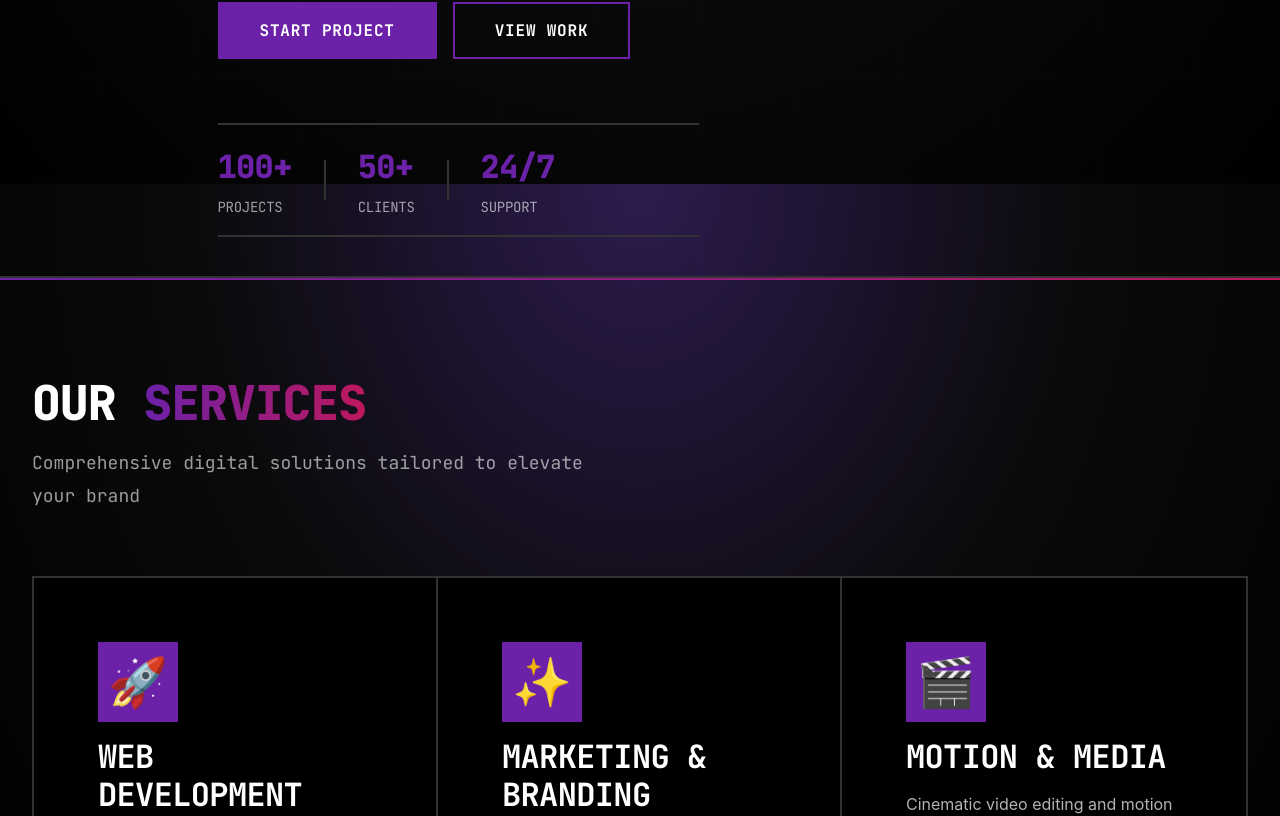
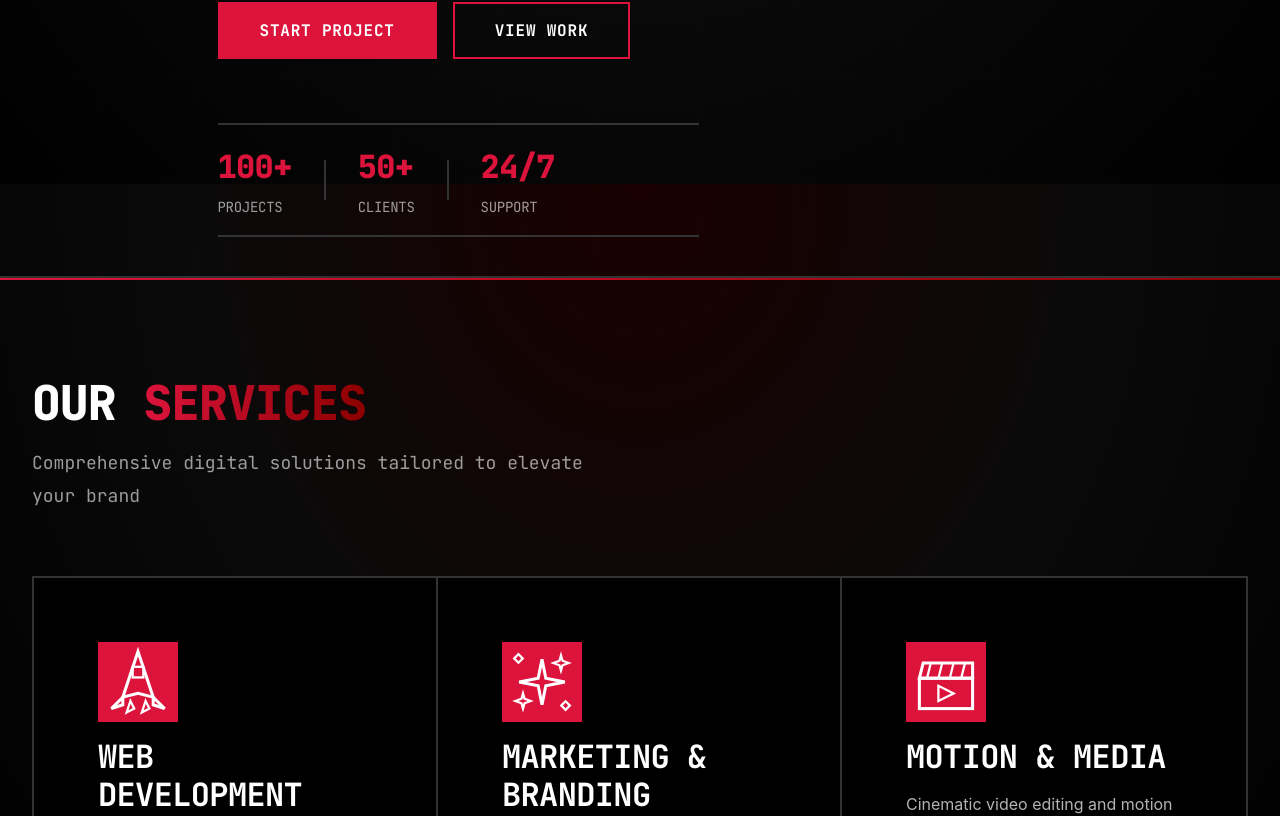
Before and after one commit to AmoghxAnubis/rise.ia, a React (Vite) app: page / in a window 1280 px wide. Shown: the part 616-1432 px from the top of the page. Built offline with nearby package versions, Linux system fonts and the light colour scheme.

Commit message:
design changes

```diff
--- a/src/components/Hero.css
+++ b/src/components/Hero.css
@@ -16,8 +16,8 @@
     right: 0;
     bottom: 0;
     background-image:
-        repeating-linear-gradient(90deg, transparent, transparent 99px, rgba(139, 92, 246, 0.1) 99px, rgba(139, 92, 246, 0.1) 100px),
-        repeating-linear-gradient(0deg, transparent, transparent 99px, rgba(139, 92, 246, 0.1) 99px, rgba(139, 92, 246, 0.1) 100px);
+        repeating-linear-gradient(90deg, transparent, transparent 99px, rgba(220, 20, 60, 0.1) 99px, rgba(220, 20, 60, 0.1) 100px),
+        repeating-linear-gradient(0deg, transparent, transparent 99px, rgba(220, 20, 60, 0.1) 99px, rgba(220, 20, 60, 0.1) 100px);
     opacity: 0.3;
     z-index: 0;
 }
--- a/src/components/Services.jsx
+++ b/src/components/Services.jsx
@@ -1,5 +1,8 @@
 import { useEffect, useRef, useState } from 'react';
 import './Services.css';
+import RocketIcon from './icons/RocketIcon';
+import SparklesIcon from './icons/SparklesIcon';
+import ClapperIcon from './icons/ClapperIcon';
 
 const servicesData = [
     {
@@ -7,21 +10,21 @@ const servicesData = [
         title: 'Web Development',
         description: 'Custom websites and web applications built with cutting-edge technologies. From responsive landing pages to complex enterprise solutions.',
         features: ['React & Next.js', 'E-commerce', 'Progressive Web Apps', 'API Integration'],
-        icon: '🚀'
+        icon: RocketIcon
     },
     {
         id: 2,
         title: 'Marketing & Branding',
         description: 'Strategic brand identity and marketing campaigns that resonate with your audience and drive measurable results.',
         features: ['Brand Strategy', 'Digital Marketing', 'Social Media', 'Content Creation'],
-        icon: '✨'
+        icon: SparklesIcon
     },
     {
         id: 3,
         title: 'Motion & Media',
         description: 'Cinematic video editing and motion design that brings your story to life with stunning visual effects and animations.',
         features: ['Video Editing', 'Motion Graphics', '3D Animation', 'Visual Effects'],
-        icon: '🎬'
+        icon: ClapperIcon
     }
 ];
 
@@ -66,9 +69,13 @@ const Services = () => {
                 </div>
 
                 <div className="services-grid">
-                    {servicesData.map((service) => (
+                    {servicesData.map((service) => {
+                        const IconComponent = service.icon;
+                        return (
                             <div key={service.id} className="service-card scroll-animate">
-                            <div className="service-icon">{service.icon}</div>
+                                <div className="service-icon">
+                                    <IconComponent />
+                                </div>
                                 <h3 className="service-title">{service.title}</h3>
                                 <p className="service-description">{service.description}</p>
                                 <ul className="service-features">
@@ -81,7 +88,8 @@ const Services = () => {
                                 </ul>
                                 <div className="service-hover-gradient"></div>
                             </div>
-                    ))}
+                        );
+                    })}
                 </div>
             </div>
         </section>
--- /dev/null
+++ b/src/components/icons/ClapperIcon.jsx
@@ -0,0 +1,76 @@
+const ClapperIcon = () => {
+    return (
+        <svg
+            width="100%"
+            height="100%"
+            viewBox="0 0 100 100"
+            fill="none"
+            xmlns="http://www.w3.org/2000/svg"
+        >
+            {/* Main board body */}
+            <rect
+                x="15"
+                y="45"
+                width="70"
+                height="40"
+                stroke="white"
+                strokeWidth="4"
+                fill="none"
+            />
+
+            {/* Top clapperboard stick - angular */}
+            <path
+                d="M15 45 L20 25 L85 25 L85 45 Z"
+                stroke="white"
+                strokeWidth="4"
+                fill="none"
+                strokeLinejoin="miter"
+            />
+
+            {/* Clapper stripes - diagonal lines */}
+            <line
+                x1="30"
+                y1="25"
+                x2="25"
+                y2="45"
+                stroke="white"
+                strokeWidth="3"
+            />
+            <line
+                x1="45"
+                y1="25"
+                x2="40"
+                y2="45"
+                stroke="white"
+                strokeWidth="3"
+            />
+            <line
+                x1="60"
+                y1="25"
+                x2="55"
+                y2="45"
+                stroke="white"
+                strokeWidth="3"
+            />
+            <line
+                x1="75"
+                y1="25"
+                x2="70"
+                y2="45"
+                stroke="white"
+                strokeWidth="3"
+            />
+
+            {/* Play triangle in center */}
+            <path
+                d="M40 55 L40 75 L60 65 Z"
+                stroke="white"
+                strokeWidth="3"
+                fill="none"
+                strokeLinejoin="miter"
+            />
+        </svg>
+    );
+};
+
+export default ClapperIcon;
--- /dev/null
+++ b/src/components/icons/RocketIcon.jsx
@@ -0,0 +1,67 @@
+const RocketIcon = () => {
+    return (
+        <svg
+            width="100%"
+            height="100%"
+            viewBox="0 0 100 100"
+            fill="none"
+            xmlns="http://www.w3.org/2000/svg"
+        >
+            {/* Main rocket body - angular triangle */}
+            <path
+                d="M50 10 L30 70 L50 65 L70 70 Z"
+                stroke="white"
+                strokeWidth="4"
+                fill="none"
+                strokeLinejoin="miter"
+            />
+
+            {/* Left fin */}
+            <path
+                d="M30 70 L15 85 L30 80 Z"
+                stroke="white"
+                strokeWidth="4"
+                fill="none"
+                strokeLinejoin="miter"
+            />
+
+            {/* Right fin */}
+            <path
+                d="M70 70 L85 85 L70 80 Z"
+                stroke="white"
+                strokeWidth="4"
+                fill="none"
+                strokeLinejoin="miter"
+            />
+
+            {/* Window - square */}
+            <rect
+                x="43"
+                y="30"
+                width="14"
+                height="14"
+                stroke="white"
+                strokeWidth="3"
+                fill="none"
+            />
+
+            {/* Flame - geometric triangles */}
+            <path
+                d="M40 75 L35 90 L45 85 Z"
+                stroke="white"
+                strokeWidth="3"
+                fill="none"
+                strokeLinejoin="miter"
+            />
+            <path
+                d="M60 75 L55 90 L65 85 Z"
+                stroke="white"
+                strokeWidth="3"
+                fill="none"
+                strokeLinejoin="miter"
+            />
+        </svg>
+    );
+};
+
+export default RocketIcon;
--- /dev/null
+++ b/src/components/icons/SparklesIcon.jsx
@@ -0,0 +1,64 @@
+const SparklesIcon = () => {
+    return (
+        <svg
+            width="100%"
+            height="100%"
+            viewBox="0 0 100 100"
+            fill="none"
+            xmlns="http://www.w3.org/2000/svg"
+        >
+            {/* Large center star - angular 4 point */}
+            <path
+                d="M50 20 L55 45 L80 50 L55 55 L50 80 L45 55 L20 50 L45 45 Z"
+                stroke="white"
+                strokeWidth="4"
+                fill="none"
+                strokeLinejoin="miter"
+            />
+
+            {/* Top right small star */}
+            <path
+                d="M75 15 L77 22 L85 25 L77 28 L75 35 L73 28 L65 25 L73 22 Z"
+                stroke="white"
+                strokeWidth="3"
+                fill="none"
+                strokeLinejoin="miter"
+            />
+
+            {/* Bottom left small star */}
+            <path
+                d="M25 65 L27 72 L35 75 L27 78 L25 85 L23 78 L15 75 L23 72 Z"
+                stroke="white"
+                strokeWidth="3"
+                fill="none"
+                strokeLinejoin="miter"
+            />
+
+            {/* Top left accent */}
+            <rect
+                x="15"
+                y="15"
+                width="8"
+                height="8"
+                stroke="white"
+                strokeWidth="3"
+                fill="none"
+                transform="rotate(45 19 19)"
+            />
+
+            {/* Bottom right accent */}
+            <rect
+                x="77"
+                y="77"
+                width="8"
+                height="8"
+                stroke="white"
+                strokeWidth="3"
+                fill="none"
+                transform="rotate(45 81 81)"
+            />
+        </svg>
+    );
+};
+
+export default SparklesIcon;
--- a/src/index.css
+++ b/src/index.css
@@ -2,9 +2,11 @@
 @import url('https://fonts.googleapis.com/css2?family=JetBrains+Mono:wght@400;500;600;700;800&display=swap');
 
 :root {
-  /* Color Palette - Brutalist (Dark Purple & Dark Magenta) */
-  --color-purple: #6B21A8;
-  --color-magenta: #BE185D;
+  /* Color Palette - Brutalist (Black & Red) */
+  --color-purple: #DC143C;
+  /* Crimson Red */
+  --color-magenta: #8B0000;
+  /* Dark Red */
   --color-black: #000000;
   --color-dark-gray: #0A0A0A;
   --color-medium-gray: #1A1A1A;
@@ -67,7 +69,7 @@ html {
 
 body {
   font-family: var(--font-family);
-  background: radial-gradient(ellipse at top, #2d1b4e 0%, #0a0a0a 50%, #000000 100%);
+  background: radial-gradient(ellipse at top, #1a0000 0%, #0a0a0a 50%, #000000 100%);
   background-attachment: fixed;
   color: var(--color-white);
   line-height: 1.6;
```
Lines whose indentation alone changed are shown as unchanged.
